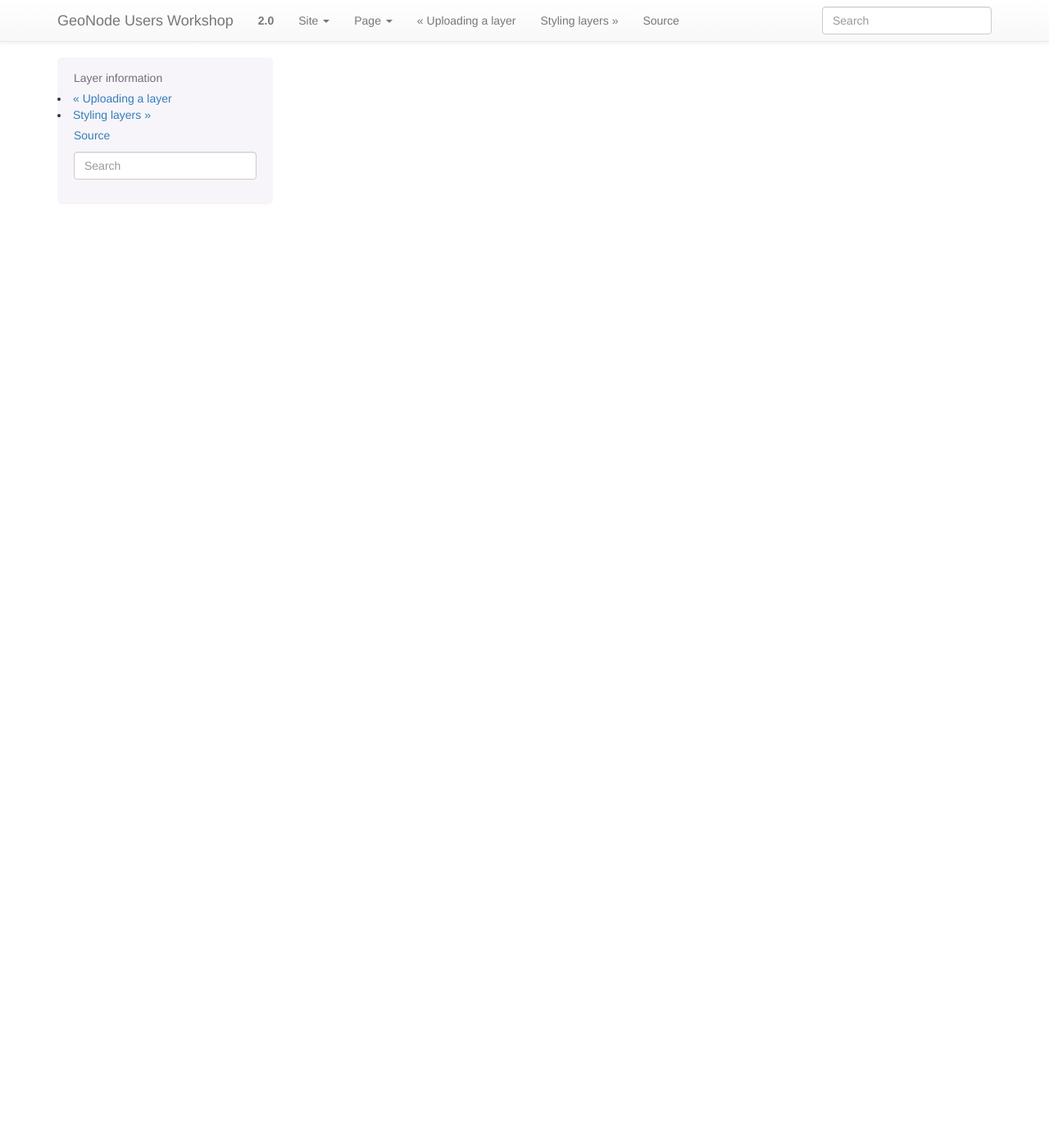
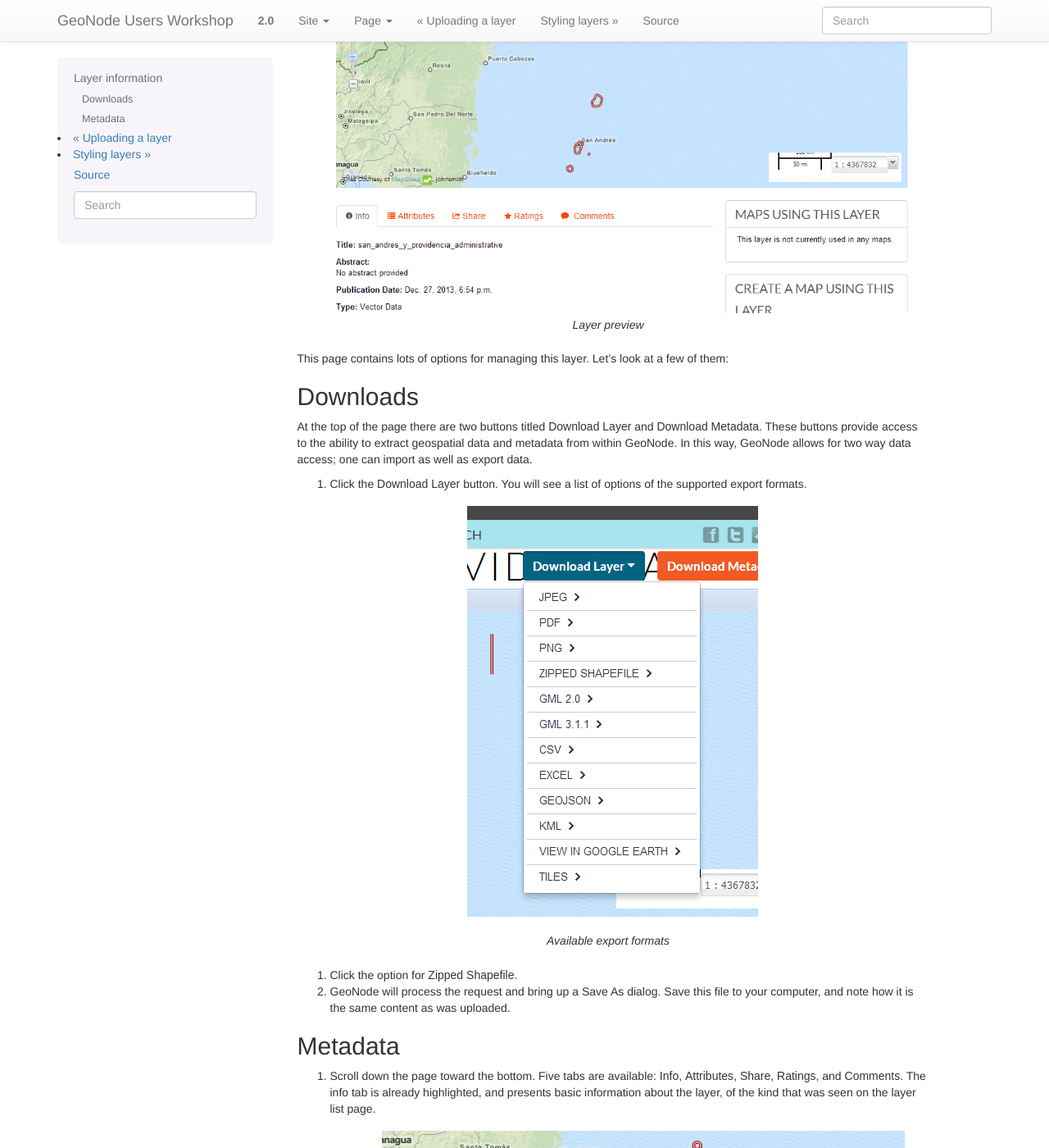
Before and after one commit to lucacasagrande/geonode-workshops, a Sphinx documentation site: the page built from user/doc/layers/info.rst, in a window 1280 px wide and 1400 px high, scrolled down 906 px. Shown: the whole window at 82% size. Built offline with Sphinx 7.4.7, drawn with Linux system fonts in a browser that asks for light colours; some of the changed text lies outside the part shown.

Commit message:
Added layer info section

```diff
--- a/user/doc/layers/info.rst
+++ b/user/doc/layers/info.rst
@@ -9,8 +9,66 @@
 
    *Layer metadata*
 
-.. todo:: Do we care about any of this?
+.. todo:: Do we care about setting any of this?
 
 After the update, the layer will display in a preview window.
 
-.. todo:: No option to edit data!
+.. figure:: img/layerpreview.png
+
+   *Layer preview*
+
+This page contains lots of options for managing this layer. Let's look at a few of them:
+
+Downloads
+---------
+
+.. todo:: No option to edit data. Why not?
+
+At the top of the page there are two buttons titled :guilabel:`Download Layer` and :guilabel:`Download Metadata`. These buttons provide access to the ability to extract geospatial data and metadata from within GeoNode. In this way, GeoNode allows for two way data access; one can import as well as export data.
+
+#. Click the :guilabel:`Download Layer` button. You will see a list of options of the supported export formats.
+
+.. figure:: img/downloadformats.png
+
+   *Available export formats*
+
+#. Click the option for :guilabel:`Zipped Shapefile`.
+
+#. GeoNode will process the request and bring up a Save As dialog. Save this file to your computer, and note how it is the same content as was uploaded.
+
+.. todo:: Wanted to show other format options, but all of them didn't really work all that well.
+
+Metadata
+--------
+
+#. Scroll down the page toward the bottom. Five tabs are available: :guilabel:`Info`, :guilabel:`Attributes`, :guilabel:`Share`, :guilabel:`Ratings`, and :guilabel:`Comments`. The info tab is already highlighted, and presents basic information about the layer, of the kind that was seen on the layer list page.
+
+   .. figure:: img/infotab.png
+
+      *Layer Info tab*
+
+#. Click the :guilabel:`Attributes` tab. This lists the attributes of the layer, including statistics such as mean and standard deviation (where applicable).
+
+#. Click the :guilabel:`Ratings` tab. This tab allows you (and others viewing this page) to rate this layer. Ratings can be based on quality, accuracy, or any other metric. Click on the appropriate star to rate this layer.
+
+   .. figure:: img/layerrating.png
+
+      *Layer Ratings tab*
+
+#. Click the :guilabel:`Comments` tab. This tab allows you to leave a comment for other viewing this layer.
+
+   .. figure:: img/layercomment.png
+
+      *Layer Comments tab*
+
+#. Click the :guilabel:`Add Comment` button and enter a comment.
+
+   .. figure:: img/commentadd.png
+
+      *Adding a new comment*
+
+#.  When finished, click :guilabel:`Submit Comments`
+
+   .. figure:: img/commentadded.png
+
+      *New comment posted*
--- a/user/doc/layers/upload.rst
+++ b/user/doc/layers/upload.rst
@@ -49,7 +49,6 @@
 
       *Files ready for upload*
 
-
 #. GeoNode has the ability to restrict who can view, edit, and manage layers. On the right side of the page, under :guilabel:`Who can view and download this data`, select :guilabel:`Any registered user`. This will ensure that anonymous view access is disabled.
 
 #. In the same area, under :guilabel:`Who can edit this data`, select your username. This will ensure that only you are able to edit the data in the layer.
```
Also changed, not shown: other parts of user/doc/layers/upload.rst (+1 -1 lines), user/doc/layers/img/commentadd.png (added), user/doc/layers/img/commentadded.png (added), user/doc/layers/img/downloadformats.png (added), user/doc/layers/img/infotab.png (added), user/doc/layers/img/layercomment.png (added), user/doc/layers/img/layerrating.png (added), 1 other file.
